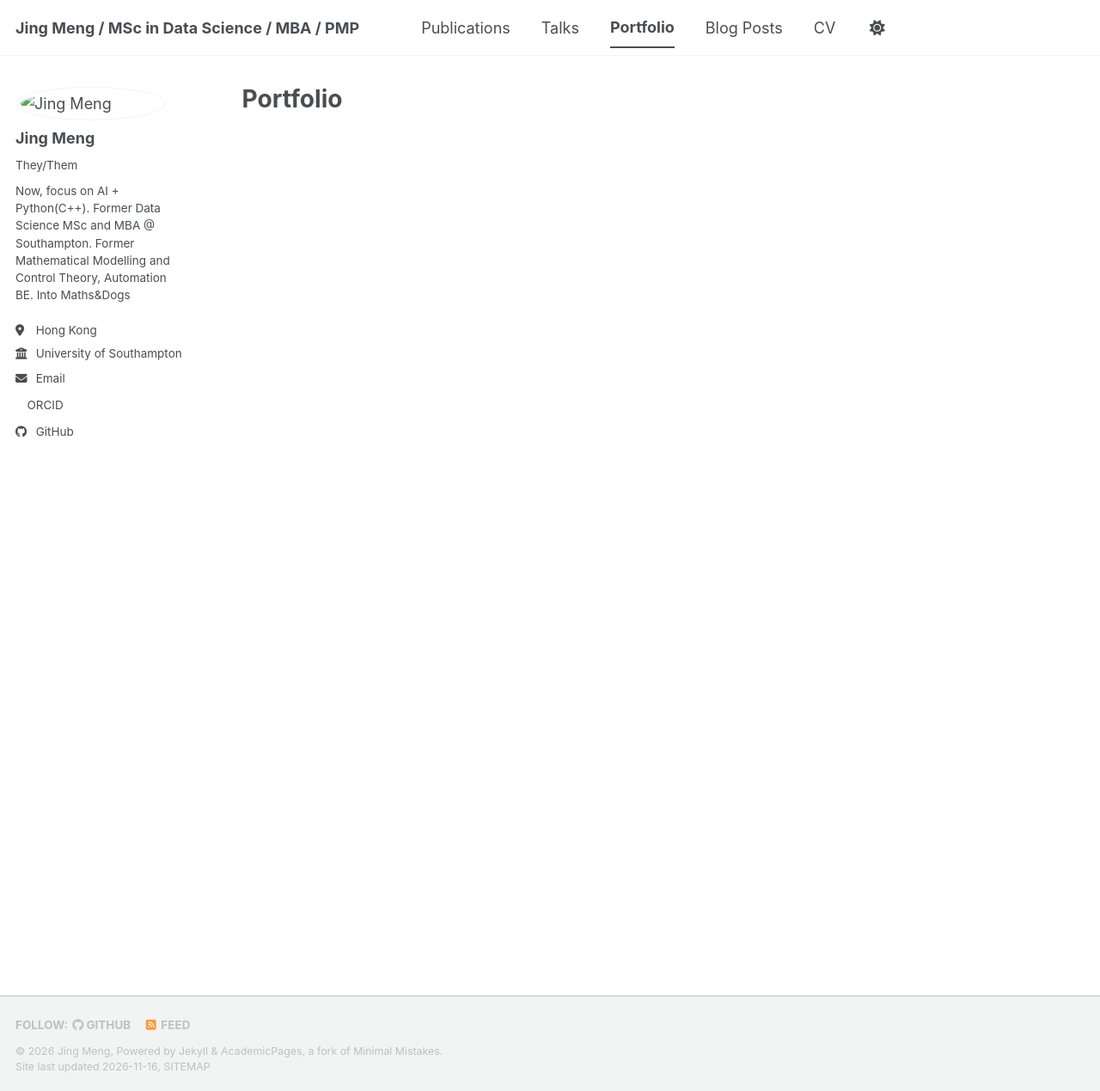
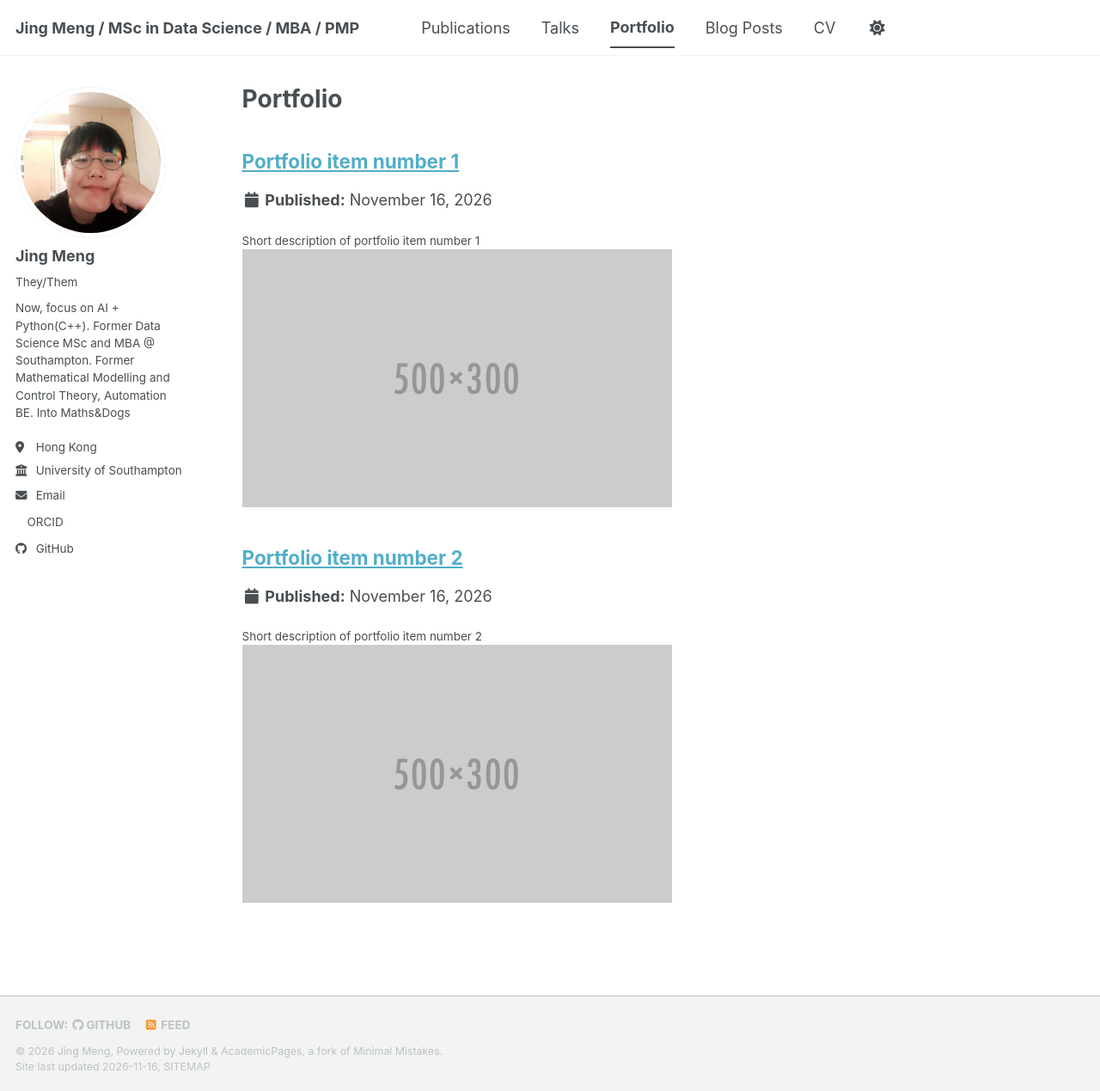
Before and after one commit to mjjackey/mjjackey.github.io, a Jekyll site: the page built from _pages/portfolio.html, in a window 1280 px wide and 1269 px high. Shown: the whole window at 86% size. Built offline with Jekyll 4.4.1, drawn with Linux system fonts in a browser that asks for light colours; a script bundle is joined from its source files by our own code; a style sheet for code colours, icons or effects is not loaded.

Commit message:
Modify the my_profile.png. Signed-off-by: mjjackey <smjjackey@sina.com>

```diff
--- a/_config.yml
+++ b/_config.yml
@@ -23,7 +23,7 @@ repository               : "mjjackey/mjjackey.github.io"
 #               Additional customization can be done by editing /_includes/author-profile.html
 author:
   # Biographic information
-  avatar           : "my_profile.jpg"
+  avatar           : "my_profile.png"
   name             : "Jing Meng"
   pronouns         : "They/Them"  # example: "she/her"
   bio              : "Now, focus on AI + Python(C++). Former Data Science MSc and MBA @ Southampton. Former Mathematical Modelling and Control Theory, Automation BE. Into Maths&Dogs"
--- /dev/null
+++ b/_portfolio/portfolio-1.md
@@ -0,0 +1,7 @@
+---
+title: "Portfolio item number 1"
+excerpt: "Short description of portfolio item number 1<br/><img src='/images/500x300.png'>"
+collection: portfolio
+---
+
+This is an item in your portfolio. It can be have images or nice text. If you name the file .md, it will be parsed as markdown. If you name the file .html, it will be parsed as HTML.
--- /dev/null
+++ b/_portfolio/portfolio-2.html
@@ -0,0 +1,7 @@
+---
+title: "Portfolio item number 2"
+excerpt: "Short description of portfolio item number 2 <br/><img src='/images/500x300.png'>"
+collection: portfolio
+---
+
+This is an item in your portfolio. It can be have images or nice text. If you name the file .md, it will be parsed as markdown. If you name the file .html, it will be parsed as HTML.
```
Also changed, not shown: images/my_profile.jpg (added), images/my_profile.png (added).
